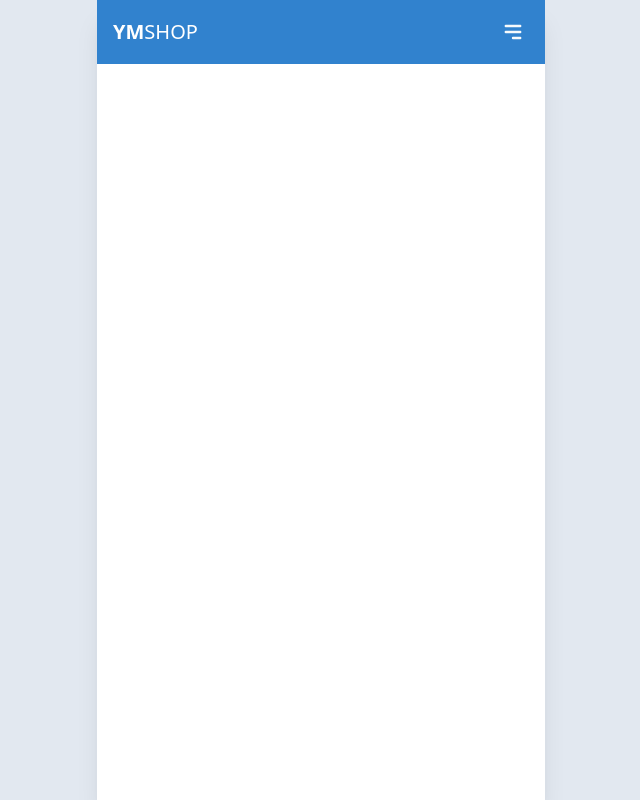
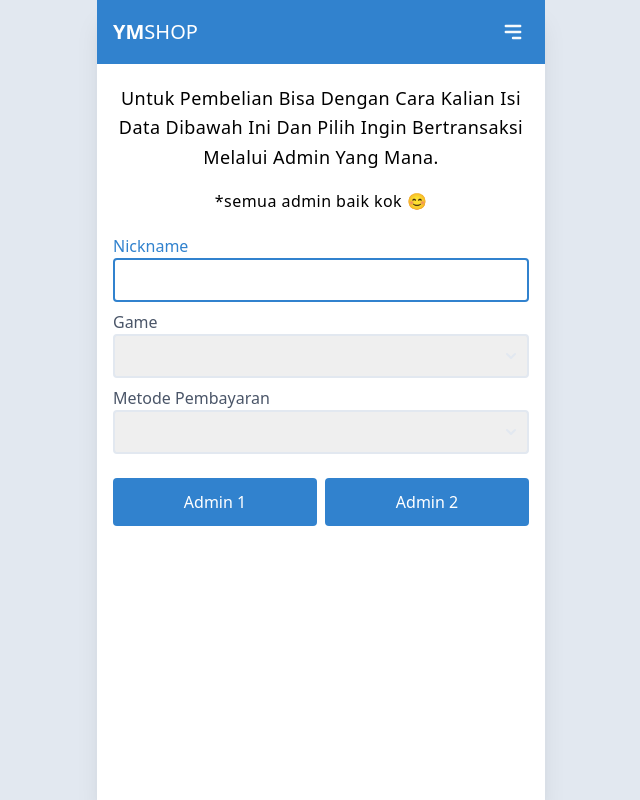
Before and after one commit to ymshop/v2, a Nuxt app: page /order in a window 1280 px wide. Before the commit this address had no page. Shown: the whole page, without its empty margins (319-959 px from the left). Built offline with nearby package versions, Linux system fonts and the light colour scheme.

Commit message:
create order page

```diff
--- /dev/null
+++ b/pages/order.vue
@@ -0,0 +1,241 @@
+<template>
+  <div class="flex flex-col justify-center my-5 select-text">
+    <h3 class="text-lg font-normal leading-relaxed tracking-wide text-center">
+      Untuk Pembelian Bisa Dengan Cara Kalian Isi Data Dibawah Ini Dan Pilih Ingin Bertransaksi Melalui Admin Yang Mana.
+      <span
+        class="block mt-4 text-base font-light"
+      >*semua admin baik kok 😊</span>
+    </h3>
+
+    <!-- form -->
+    <div class="grid grid-cols-12 gap-2 mt-5">
+      <!-- nickname -->
+      <label
+        class="col-span-12 text-gray-700 transition-colors duration-200 focus-within:text-blue-600"
+      >
+        Nickname
+        <input
+          type="text"
+          v-model="form.nickname"
+          class="w-full px-4 py-2 text-gray-500 transition-colors duration-200 border-2 border-gray-300 rounded focus:text-blue-600 focus:outline-none focus:border-blue-600"
+          autocomplete="off"
+          v-focus
+        />
+      </label>
+
+      <!-- game -->
+      <label
+        class="col-span-12 text-gray-700 transition-colors duration-200 focus-within:text-blue-600"
+      >
+        Game
+        <div class="relative">
+          <select
+            id="select"
+            class="block w-full px-4 py-2 text-gray-500 transition-colors duration-200 border-2 border-gray-300 rounded appearance-none focus:outline-none focus:border-blue-600 focus:text-blue-600"
+            v-model="form.game"
+          >
+            <option v-for="(game, index) in games" :key="index">{{ game }}</option>
+          </select>
+          <div
+            id="arrow_select"
+            class="absolute inset-y-0 top-0 right-0 flex items-center px-2 text-gray-300 transition-colors duration-200"
+          >
+            <svg class="w-5 h-5" fill="currentColor" viewBox="0 0 20 20">
+              <path
+                fill-rule="evenodd"
+                d="M5.293 7.293a1 1 0 011.414 0L10 10.586l3.293-3.293a1 1 0 111.414 1.414l-4 4a1 1 0 01-1.414 0l-4-4a1 1 0 010-1.414z"
+                clip-rule="evenodd"
+              />
+            </svg>
+          </div>
+        </div>
+      </label>
+
+      <!-- keterangan topup: login -->
+      <template v-if="form.game == 'Arena Of Valor' || form.game == 'Call Of Duty Mobile'">
+        <span class="col-span-12 px-2 text-sm italic font-normal tracking-wide text-gray-700">
+          top up game
+          <span class="font-medium text-gray-900">{{ form.game }}</span> dilakukan via login, jadi berikan akun anda kepada admin yang bersangkutan
+        </span>
+      </template>
+
+      <!-- topup: id -->
+      <template
+        v-if="form.game == 'Free Fire' || form.game == 'Mobile Legends: Bang Bang' || form.game == 'PlayerUnknown\'s Battlegrounds Mobile'"
+      >
+        <label
+          class="col-span-12 text-gray-700 transition-colors duration-200 focus-within:text-blue-600"
+        >
+          Akun ID
+          <input
+            type="text"
+            v-model="form.akun"
+            class="w-full px-4 py-2 text-gray-500 transition-colors duration-200 border-2 border-gray-300 rounded focus:text-blue-600 focus:outline-none focus:border-blue-600"
+            autocomplete="off"
+          />
+        </label>
+      </template>
+
+      <!-- jumlah top up -->
+      <template v-if="form.game == 'Arena Of Valor'">
+        <label
+          class="col-span-12 text-gray-700 transition-colors duration-200 focus-within:text-blue-600"
+        >
+          Jumlah Voucher
+          <input
+            type="text"
+            v-model="form.jumlah"
+            class="w-full px-4 py-2 text-gray-500 transition-colors duration-200 border-2 border-gray-300 rounded focus:text-blue-600 focus:outline-none focus:border-blue-600"
+            autocomplete="off"
+          />
+        </label>
+      </template>
+      <template v-if="form.game == 'Call Of Duty Mobile'">
+        <label
+          class="col-span-12 text-gray-700 transition-colors duration-200 focus-within:text-blue-600"
+        >
+          Jumlah COD Point
+          <input
+            type="text"
+            v-model="form.jumlah"
+            class="w-full px-4 py-2 text-gray-500 transition-colors duration-200 border-2 border-gray-300 rounded focus:text-blue-600 focus:outline-none focus:border-blue-600"
+            autocomplete="off"
+          />
+        </label>
+      </template>
+      <template v-if="form.game == 'Free Fire' || form.game == 'Mobile Legends: Bang Bang'">
+        <label
+          class="col-span-12 text-gray-700 transition-colors duration-200 focus-within:text-blue-600"
+        >
+          Jumlah Diamond
+          <input
+            type="text"
+            v-model="form.jumlah"
+            class="w-full px-4 py-2 text-gray-500 transition-colors duration-200 border-2 border-gray-300 rounded focus:text-blue-600 focus:outline-none focus:border-blue-600"
+            autocomplete="off"
+          />
+        </label>
+      </template>
+      <template v-if="form.game == 'PlayerUnknown\'s Battlegrounds Mobile'">
+        <label
+          class="col-span-12 text-gray-700 transition-colors duration-200 focus-within:text-blue-600"
+        >
+          Jumlah Unknown Cash
+          <input
+            type="text"
+            v-model="form.jumlah"
+            class="w-full px-4 py-2 text-gray-500 transition-colors duration-200 border-2 border-gray-300 rounded focus:text-blue-600 focus:outline-none focus:border-blue-600"
+            autocomplete="off"
+          />
+        </label>
+      </template>
+
+      <!-- metode pembayaran -->
+      <label
+        class="col-span-12 text-gray-700 transition-colors duration-200 focus-within:text-blue-600"
+      >
+        Metode Pembayaran
+        <div class="relative">
+          <select
+            id="select"
+            class="block w-full px-4 py-2 text-gray-500 transition-colors duration-200 border-2 border-gray-300 rounded appearance-none focus:outline-none focus:border-blue-600 focus:text-blue-600"
+            v-model="form.pembayaran"
+          >
+            <option v-for="(pembayaran, index) in metode" :key="index">{{ pembayaran }}</option>
+          </select>
+          <div
+            id="arrow_select"
+            class="absolute inset-y-0 top-0 right-0 flex items-center px-2 text-gray-300 transition-colors duration-200"
+          >
+            <svg class="w-5 h-5" fill="currentColor" viewBox="0 0 20 20">
+              <path
+                fill-rule="evenodd"
+                d="M5.293 7.293a1 1 0 011.414 0L10 10.586l3.293-3.293a1 1 0 111.414 1.414l-4 4a1 1 0 01-1.414 0l-4-4a1 1 0 010-1.414z"
+                clip-rule="evenodd"
+              />
+            </svg>
+          </div>
+        </div>
+      </label>
+
+      <!-- pilih admin -->
+      <div class="flex justify-between col-span-12 mt-4 space-x-2 select-none">
+        <a
+          target="_blank"
+          v-for="(admin, nomor, index) in admins"
+          :key="index"
+          :href="'https://wa.me/?phone=' + nomor + '&text=' + pesan"
+          class="w-full px-4 py-3 text-center text-white bg-blue-600 rounded hover:bg-blue-700"
+        >{{admin}}</a>
+      </div>
+    </div>
+  </div>
+</template>
+
+<script>
+export default {
+  name: "order.page",
+  data() {
+    return {
+      form: {
+        nickname: "",
+        game: "",
+        jumlah: "",
+        akun: "",
+        pembayaran: "",
+      },
+      games: [
+        "Arena Of Valor",
+        "Call Of Duty Mobile",
+        "Free Fire",
+        "Mobile Legends: Bang Bang",
+        "PlayerUnknown's Battlegrounds Mobile",
+      ],
+      metode: [
+        "Alfamart",
+        "Indomaret",
+        "BCA",
+        "Dana",
+        "Gopay",
+        "Pulsa (XL / AXIS / TELKOMSEL)",
+      ],
+      admins: {
+        6285210031615: "Admin 1",
+        6281283379939: "Admin 2",
+      },
+    };
+  },
+
+  computed: {
+    pesan() {
+      let enter = "%0A";
+      if (
+        this.form.game == "Arena Of Valor" ||
+        this.form.game == "Call Of Duty Mobile"
+      ) {
+        return `Assalamu'alaikum, Mau *Top Up* nih${enter}${enter}*Nickname*: ${this.form.nickname}${enter}*Game*: ${this.form.game}${enter}*Jumlah Beli*: ${this.form.jumlah}${enter}*Metode Pembayaran*: ${this.form.pembayaran}${enter}${enter}_Top Up Game *${this.form.game}* Dilakukan Via Login, Silahkan Beri Akunnya Kepada Admin_`;
+      }
+      return `Assalamu'alaikum, Mau *Top Up* nih${enter}${enter}*Nickname*: ${this.form.nickname}${enter}*Game*: ${this.form.game}${enter}*Jumlah Beli*: ${this.form.jumlah}${enter}*Metode Pembayaran*: ${this.form.pembayaran}${enter}*Akun*: ${this.form.akun}`;
+    },
+  },
+
+  mounted() {
+    document.title = "YMSHOP — Order | Tempat Top Up Game Aman dan Cepat";
+  },
+
+  directives: {
+    focus: {
+      // directive definition
+      inserted: function (el) {
+        el.focus();
+      },
+    },
+  },
+};
+</script>
+
+<style scoped>
+#select:focus + #arrow_select {
+  color: #3182ce;
+}
+</style>
```
